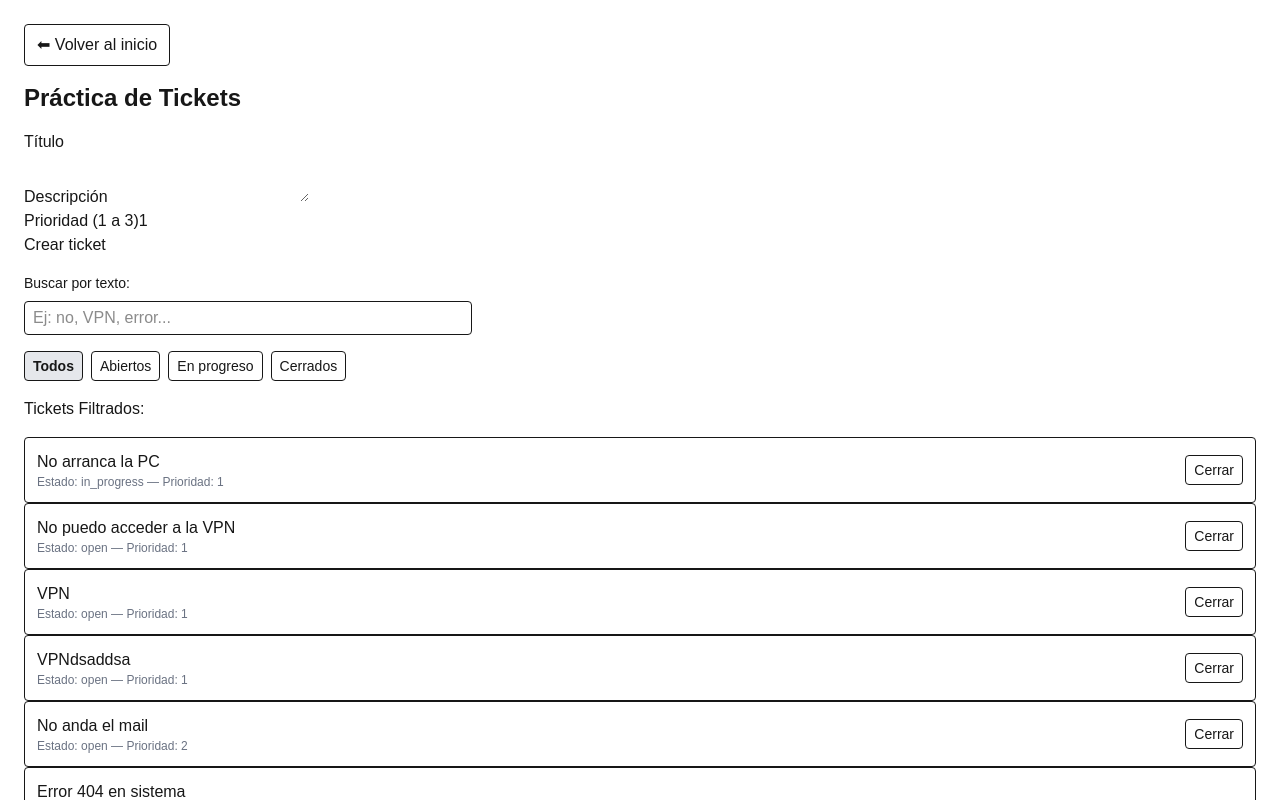
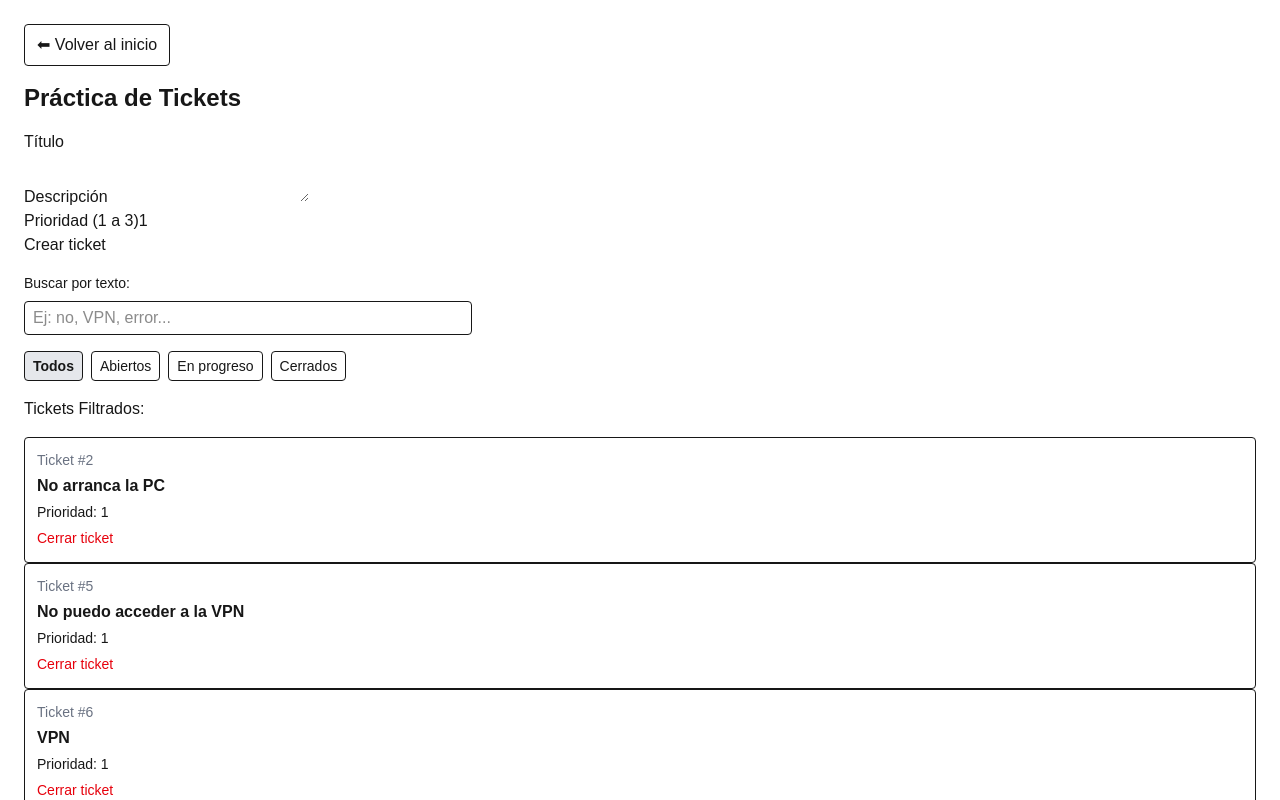
Before and after one commit to GonzaloAranza/react-practicas, a Next.js app: page /practicas/tickets in a window 1280 px wide. Shown: the top 800 px of the page. Built offline with nearby package versions, Linux system fonts and the light colour scheme.

Commit message:
update ticketItem style

```diff
--- a/src/app/practicas/tickets/TicketItem.tsx
+++ b/src/app/practicas/tickets/TicketItem.tsx
@@ -1,4 +1,4 @@
-import {Ticket} from "@/lib/tickets"
+import type { Ticket } from "@/lib/tickets";
 
 type TicketItemProps = {
   ticket: Ticket;
@@ -7,22 +7,33 @@ type TicketItemProps = {
 
 export function TicketItem({ ticket, onClose }: TicketItemProps) {
   return (
-    <li className="border rounded p-3 flex items-center justify-between">
-      <div>
-        <div className="font-medium">{ticket.title}</div>
-        <div className="text-xs text-gray-500">
-          Estado: {ticket.status} — Prioridad: {ticket.priority}
-        </div>
-      </div>
+    <li className="border rounded p-3 space-y-1">
+      {/* ID */}
+      <p className="text-sm text-gray-500">
+        Ticket #{ticket.id}
+      </p>
 
-      {ticket.status !== "closed" && (
-        <button
-          className="text-sm border rounded px-2 py-1 hover:bg-gray-100"
-          onClick={() => onClose(ticket.id)}
-        >
-          Cerrar
-        </button>
-      )}
+      {/* TÍTULO */}
+      <h3 className="font-semibold">
+        {ticket.title}
+      </h3>
+
+      {/* DESCRIPCIÓN */}
+      <p className="text-gray-700">
+        {ticket.description}
+      </p>
+
+      {/* PRIORIDAD / STATUS si querés */}
+      <p className="text-sm">
+        Prioridad: {ticket.priority}
+      </p>
+
+      <button
+        onClick={() => onClose(ticket.id)}
+        className="text-sm text-red-600 hover:underline"
+      >
+        Cerrar ticket
+      </button>
     </li>
   );
 }
```
